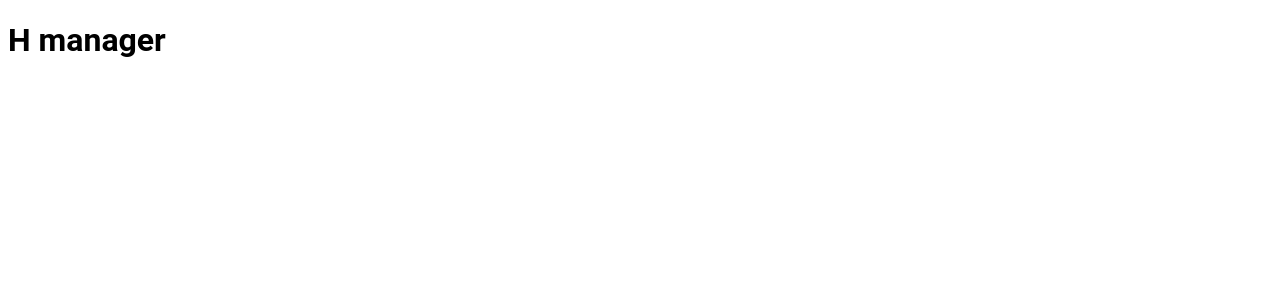
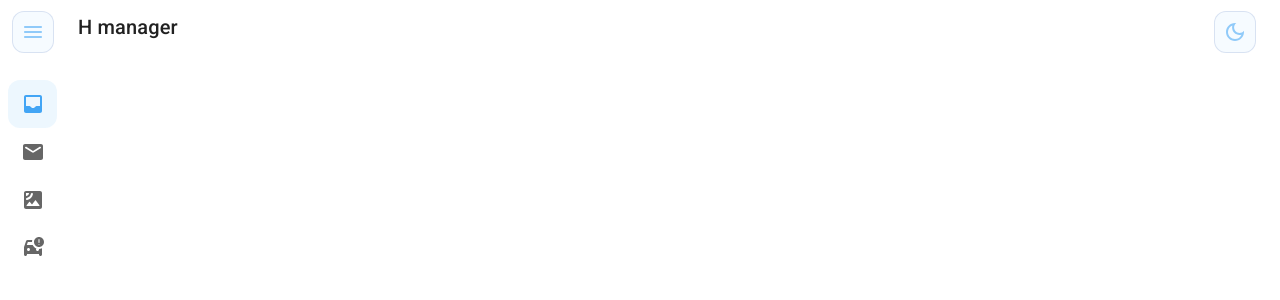
Before and after one commit to JirlanSouza/h-manager-front, a React (Vite) app: page / in a window 1280 px wide. Shown: the top 300 px of the page. Built offline with nearby package versions, Linux system fonts and the light colour scheme.

Commit message:
feat: added the `Layout` component on `App` component

```diff
--- a/src/app/App.tsx
+++ b/src/app/App.tsx
@@ -1,5 +1,14 @@
-import {JSX} from "react";
+import { JSX } from "react";
+import { Layout } from "./Layout.tsx";
+import { ColorModeContextProvider } from "./contexts/colorModeContext.tsx";
+import { SettingsService } from "./service/settingsService.ts";
+
+const settingsService = new SettingsService();
 
 export function App(): JSX.Element {
-    return <><h1>H manager</h1></>
+    return (
+        <ColorModeContextProvider settingsService={settingsService}>
+            <Layout settingService={settingsService}></Layout>
+        </ColorModeContextProvider>
+    );
 }
--- a/src/main.tsx
+++ b/src/main.tsx
@@ -1,10 +1,15 @@
-import React from 'react'
-import ReactDOM from 'react-dom/client'
-import { App } from './app/App.tsx'
-import './styles/index.css'
+import "@fontsource/roboto/300.css";
+import "@fontsource/roboto/400.css";
+import "@fontsource/roboto/500.css";
+import "@fontsource/roboto/700.css";
+import React from "react";
+import ReactDOM from "react-dom/client";
 
-ReactDOM.createRoot(document.getElementById('root')!).render(
-  <React.StrictMode>
-    <App />
-  </React.StrictMode>,
-)
+import { App } from "./app/App.tsx";
+import "./styles/index.css";
+
+ReactDOM.createRoot(document.getElementById("root")!).render(
+    <React.StrictMode>
+        <App />
+    </React.StrictMode>
+);
--- a/src/styles/index.css
+++ b/src/styles/index.css
@@ -1,7 +1,21 @@
 html, body {
   font-family: "Roboto", sans-serif;
   font-size: 16px;
+  box-sizing: border-box;
+}
+
+body, #root {
   width: 100vw;
   height: 100vh;
+  margin: 0;
+  padding: 0;
+}
+
+*,
+*:after,
+*:before {
+  margin: 0;
+  padding: 0;
   box-sizing: border-box;
+  text-decoration: none;
 }
```
